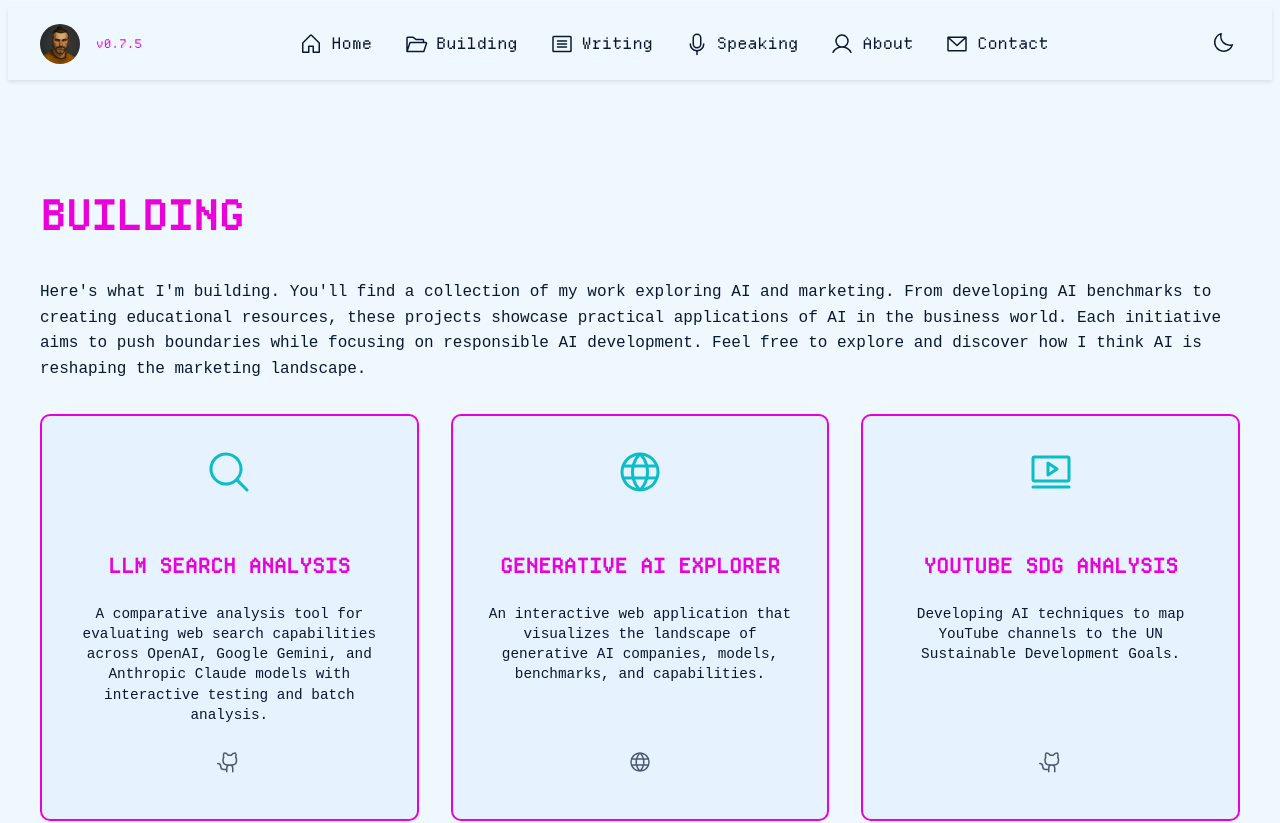
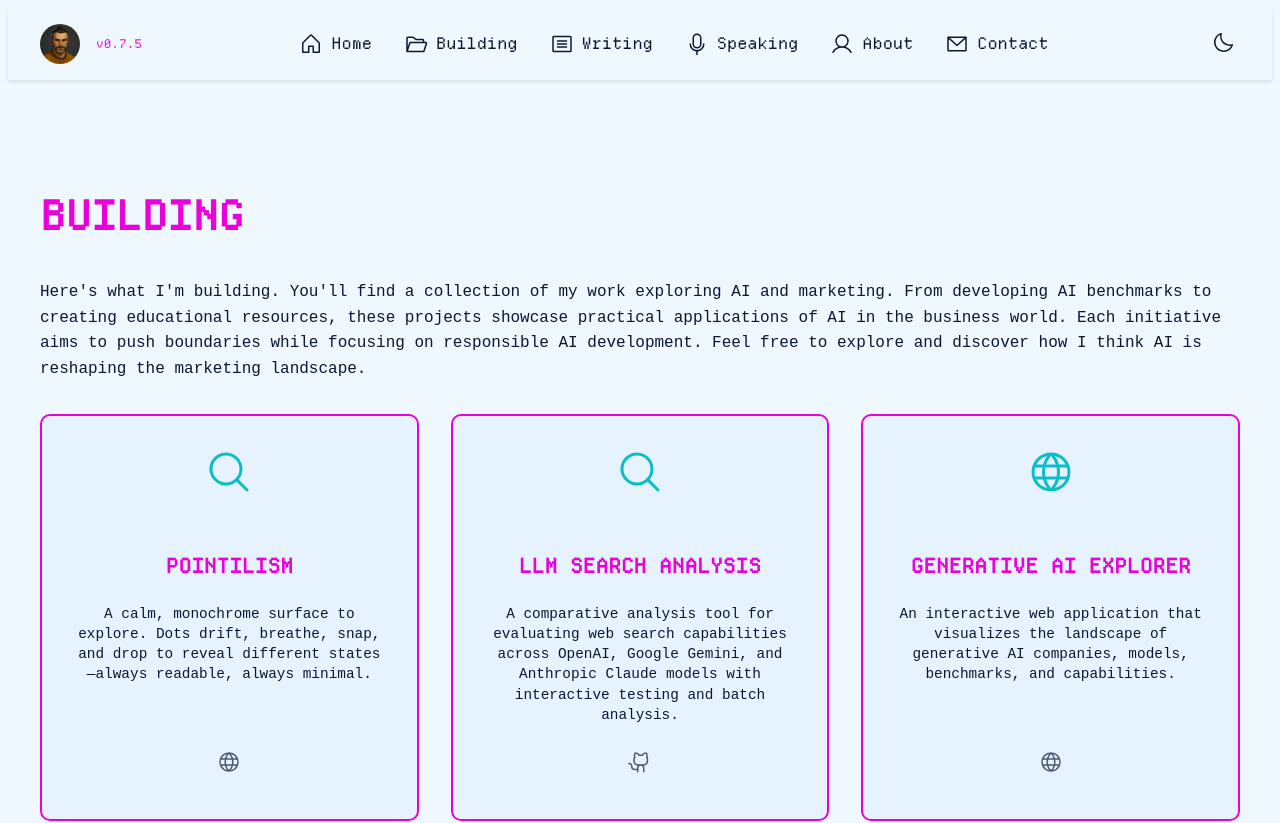
Before and after one commit to seanbetts/seanbetts, a React (Create React App) app: page /building in a window 1280 px wide. Shown: the top 823 px of the page. Built offline with nearby package versions, Linux system fonts and the light colour scheme; a web font is replaced by a local one.

Commit message:
Added Pointilism

```diff
--- a/src/data/projectsData.js
+++ b/src/data/projectsData.js
@@ -1,6 +1,26 @@
 import { Video, Ruler, Clock, ChatCircleDots, ChalkboardTeacher, Student, Lightbulb, Calendar, Globe, MagnifyingGlass } from "@phosphor-icons/react";
 
 const projectsData = [
+  {
+    id: "pointilism",
+    name: "Pointilism",
+    description: "A calm, monochrome surface to explore. Dots drift, breathe, snap, and drop to reveal different states—always readable, always minimal.",
+    icon: <MagnifyingGlass size={48} />,
+    url: "https://pointilism.seanbetts.com",
+    type: "website",
+    date: "December 2025",
+    technologies: ["HTML", "CSS", "Vanilla JavaScript", "Canvas 2D"],
+    features: [
+      "Monochrome dot-field with light/dark mode",
+      "Presets + mobile-friendly controls panel",
+      "Breathing + grid snap + gravity drop interactions",
+      "Freeze and export the dot field as a PNG"
+    ],
+    challenges: "Balancing a strict no-overlap layout with fluid motion and interactions across devices, while keeping the UI readable over a dynamic canvas layer.",
+    futureImprovements: "Add more curated presets/themes, refine mobile interactions, and expand the single-page into a richer interactive homepage while keeping the minimal aesthetic.",
+    status: "Active",
+    heroImage: "/images/projects/pointilism-hero.png"
+  },
   {
     "id": "llm-search-analysis",
     "name": "LLM Search Analysis",
```
Also changed, not shown: public/images/projects/pointilism-hero.png (added).
